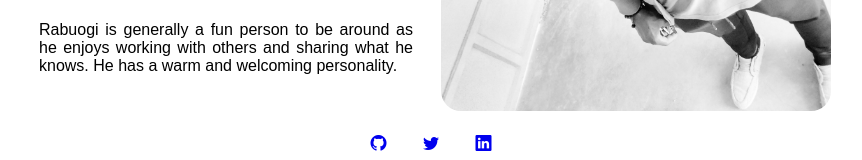
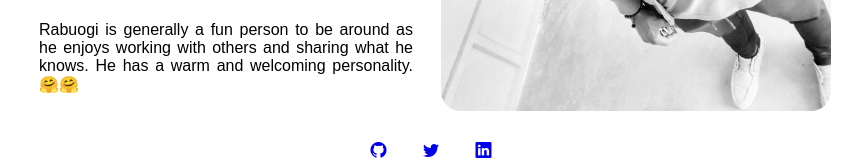
Before and after one commit to symokevo/about-me, a plain HTML site: page index.html in a window 1280 px wide. Shown: the part 479-639 px from the top of the page, without its empty margins (209-1071 px from the left). Drawn offline with nearby package versions, Linux system fonts and the light colour scheme.

Commit message:
add emoji to the last paragraph

```diff
--- a/index.html
+++ b/index.html
@@ -32,7 +32,7 @@
                     </p>
                     <p>
                         Rabuogi is generally a fun person to be around as he enjoys working with others and sharing what he knows. He has a
-                        warm and welcoming personality.
+                        warm and welcoming personality. 🤗🤗
                     </p>
                 </div>
                 <div class="about-me-image">
```
